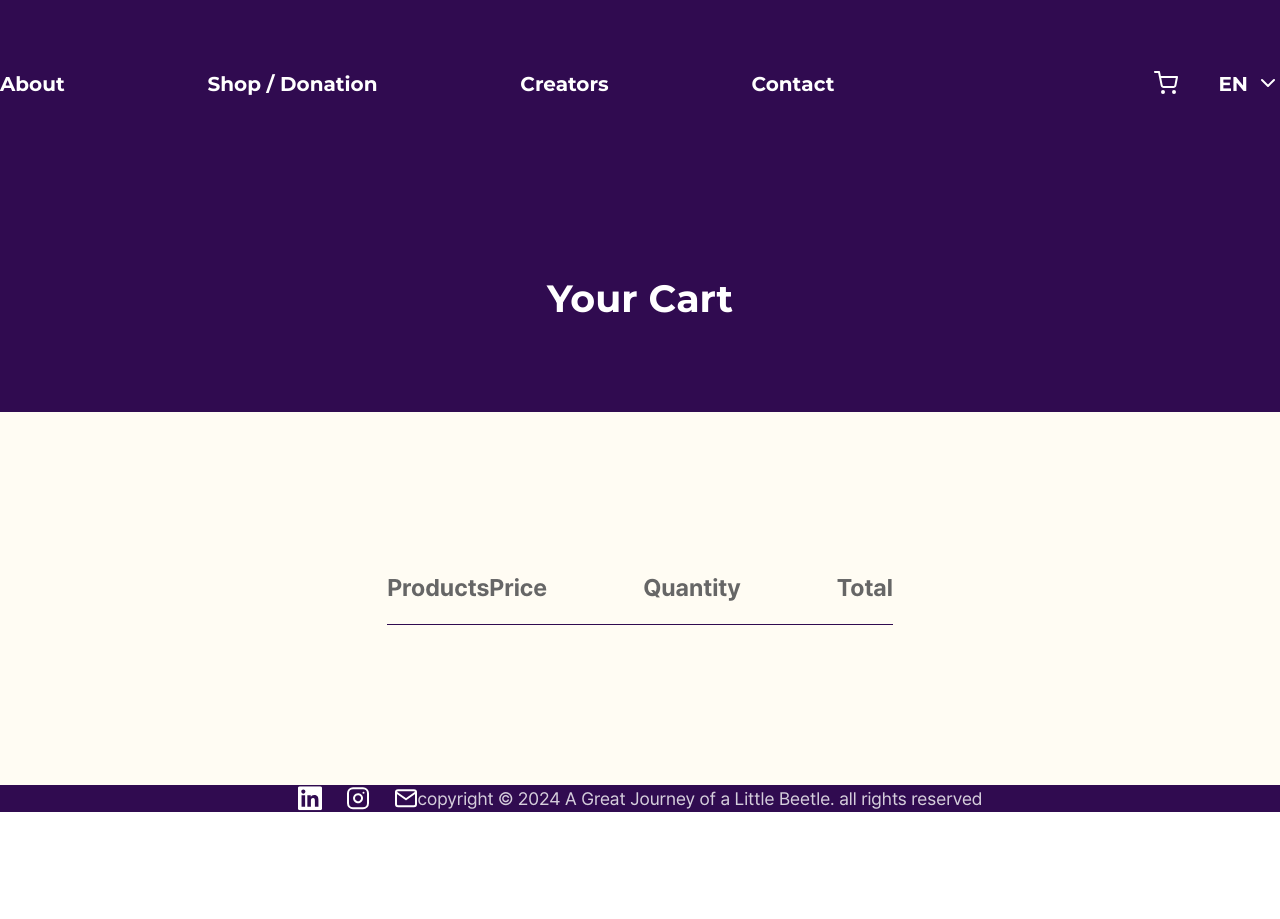
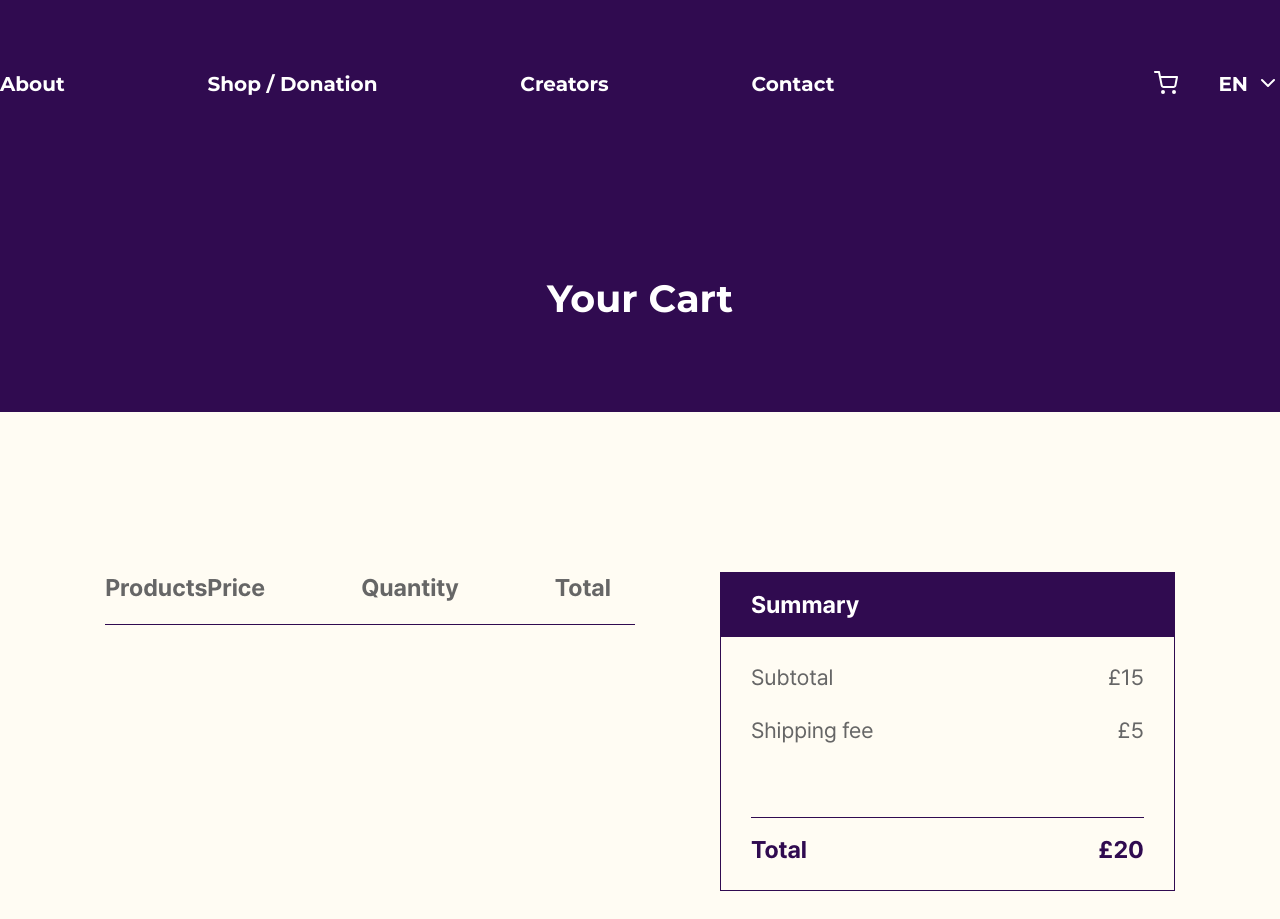
Before and after one commit to VernihoraIvan/LittleBeetle, a React (Vite) app: page /cart in a window 1280 px wide. Shown: the top 919 px of the page. Before the commit the page ends 812 px from the top, so only its background shows below. Built offline with nearby package versions, Linux system fonts and the light colour scheme.

Commit message:
Summary component added

```diff
--- a/src/components/Basket.tsx
+++ b/src/components/Basket.tsx
@@ -1,9 +1,13 @@
+import Summary from "./Summary";
 import TitleBar from "./TitleBar";
 
 const Basket = () => {
   return (
     <section className="flex justify-center bg-primBeige flex-1 py-titleM">
-      <TitleBar />
+      <div className="xxl:w-contW flex justify-between gap-bookPB">
+        <TitleBar />
+        <Summary />
+      </div>
     </section>
   );
 };
--- /dev/null
+++ b/src/components/Summary.tsx
@@ -0,0 +1,31 @@
+const Summary = () => {
+  return (
+    <div className="flex flex-col gap-prodMar">
+      <div className="w-sumW border   border-primPurple">
+        <div className="px-prodMar py-4 font-secondaryBold text-2xl text-primWhite bg-primPurple">
+          Summary
+        </div>
+        <div>
+          <ul className="px-prodMar py-6">
+            <li className="flex justify-between pb-5 text-linkS text-inputPink font-secondaryRegular">
+              <p>Subtotal</p>
+              <p>£15</p>
+            </li>
+            <li className="flex justify-between pb-navPad text-linkS text-inputPink font-secondaryRegular">
+              <p>Shipping fee</p>
+              <p>£5</p>
+            </li>
+            <li className="flex justify-between border-t border-primPurple pt-4 text-2xl text-primPurple font-secondaryBold">
+              <p>Total</p>
+              <p>£20</p>
+            </li>
+          </ul>
+        </div>
+      </div>
+      <button className="font-secondaryBold bg-primPurple text-primWhite py-4 text-2xl">
+        CHECKOUT
+      </button>
+    </div>
+  );
+};
+export default Summary;
--- a/src/components/TitleBar.tsx
+++ b/src/components/TitleBar.tsx
@@ -1,7 +1,7 @@
 const TitleBar = () => {
   return (
     <div className="xxl:w-contW ">
-      <div className="pb-5 text-2xl text-inputPink border-b border-primPurple font-secondaryBold flex justify-between w-full">
+      <div className="pb-5 text-2xl text-inputPink  font-secondaryBold flex justify-between pr-6 border-b border-primPurple">
         <h3>Products</h3>
         <ul className="flex gap-24">
           <li>Price</li>
--- a/tailwind.config.js
+++ b/tailwind.config.js
@@ -43,6 +43,7 @@
         prodW: "740px",
         secH2: "500px",
         priceL: "470px",
+        sumW: "455px",
         prodPB: "430px",
         imgW: "300px",
         titleM: "160px",
```
